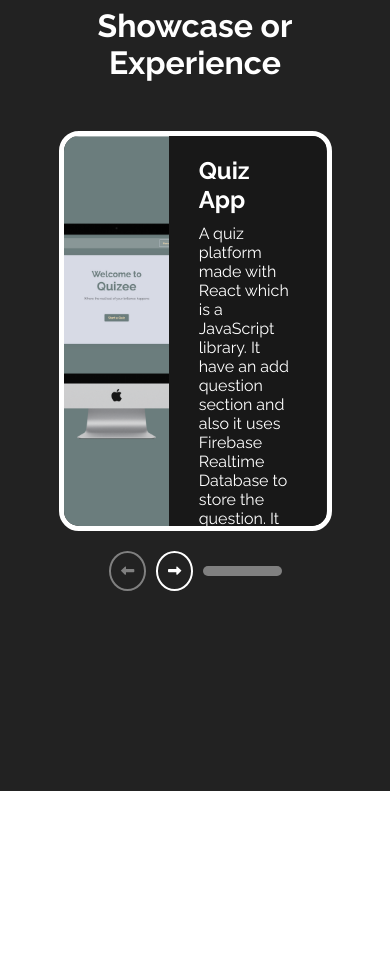
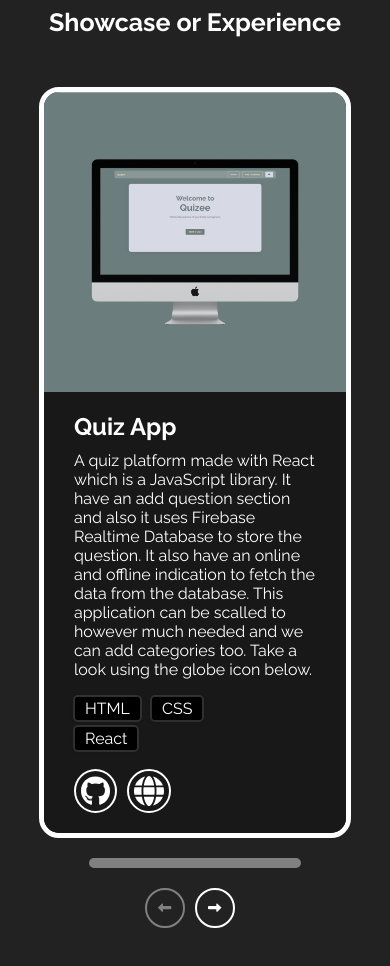
Before and after one commit to naodalemu/react-portfolio, a React (Vite) app: page / in a window 390 px wide. Shown: the part 2820-3786 px from the top of the page. Before the commit the page ends 3611 px from the top, so only its background shows below. Built offline with nearby package versions, Linux system fonts and the light colour scheme.

Commit message:
Fixed the responsiveness of the showcase section now it works on all devices, Hopefully

```diff
--- a/src/components/UI/Projects.jsx
+++ b/src/components/UI/Projects.jsx
@@ -23,8 +23,8 @@
                         {language}
                     </div>
                     <div className={classes.projectLink}>
-                        <a href={props.githubLink} className={classes.githunLink}><FontAwesomeIcon icon={faGithub} /></a>
-                        <a href={props.liveServer} className={classes.liveServer}><FontAwesomeIcon icon={faGlobe} /></a>
+                        <a href={props.githubLink} className={classes.githunLink} target="blank"><FontAwesomeIcon icon={faGithub} /></a>
+                        <a href={props.liveServer} className={classes.liveServer} target="blank"><FontAwesomeIcon icon={faGlobe} /></a>
                     </div>
                 </div>
             </div>
--- a/src/components/UI/Projects.module.css
+++ b/src/components/UI/Projects.module.css
@@ -1,6 +1,6 @@
 .project {
     margin: 20px 0px;
-    height: 400px;
+    height: 350px;
     width: 100%;
     display: flex;
     align-items: center;
@@ -11,7 +11,7 @@
 }
 
 .imageContainer {
-    width: 40%;
+    width: 35%;
     height: 100%;
     background-position: center !important;
     background-size: cover !important;
@@ -19,7 +19,7 @@
 }
 
 .explanationContainer {
-    width: 60%;
+    width: 65%;
     height: 100%;
     padding: 20px 30px;
     background: var(--about-background);
@@ -34,7 +34,6 @@
 
 .languageContainer {
     display: flex;
-    justify-content: end;
 }
 
 .projectAddons {
@@ -49,7 +48,6 @@
 
 .projectLink {
     display: flex;
-    justify-content: end;
 }
 
 .githunLink, .liveServer {
@@ -63,3 +61,81 @@
 .githunLink {
     margin-right: 10px;
 }
+
+@media screen and (max-width: 1100px) {
+    .projectAddons {
+        flex-direction: column;
+        align-items: start;
+    }
+
+    .projectLink {
+        margin-top: 10px;
+    }
+}
+
+@media screen and (max-width: 977px) {
+    .project {
+        height: 430px;
+    }
+
+    .imageContainer {
+        width: 40%;
+    }
+
+    .explanationContainer {
+        width: 60%;
+    }
+
+    .languageContainer {
+        display: grid;
+        grid-template-columns: 1fr 1fr;
+        grid-auto-rows: 30px;
+    }
+}
+
+@media screen and (max-width: 910px) {
+    .project {
+        height: unset;
+        flex-direction: column;
+    }
+
+    .imageContainer {
+        height: 400px;
+        width: 100%;
+        /* background-attachment: fixed !important; */
+    }
+
+    .explanationContainer {
+        height: fit-content;
+        width: 100%;
+    }
+
+    .projectDesc {
+        padding-bottom: 20px;
+    }
+
+    .languageContainer {
+        display: flex;
+    }
+}
+
+@media screen and (max-width: 700px) {
+    .imageContainer {
+        height: 300px;
+    }
+}
+
+
+@media screen and (max-width: 500px) {
+    .languageContainer {
+        display: grid;
+        grid-template-columns: 1fr 1fr;
+        grid-auto-rows: 30px;
+    }
+}
+
+@media screen and (max-width: 370px) {
+    .imageContainer {
+        height: 200px;
+    }
+}
--- a/src/components/sections/Showcase.jsx
+++ b/src/components/sections/Showcase.jsx
@@ -74,6 +74,7 @@
                     liveServer={currentShowcase.liveServer}
                 />
                 <div className={classes.arrowContainer}>
+                    <div className={classes.leftNRightContainer}>
                         <button
                             className={classes.toggleLeft}
                             onClick={toggleLeft}
@@ -96,6 +97,7 @@
                         >
                             <FontAwesomeIcon icon={faRightLong} />
                         </button>
+                    </div>
                     <div className={classes.statusBarContainer}>
                         <div
                             className={classes.statusBar}
--- a/src/components/sections/Showcase.module.css
+++ b/src/components/sections/Showcase.module.css
@@ -42,6 +42,10 @@
     width: 100%;
 }
 
+.leftNRightContainer {
+    display: flex;
+}
+
 .statusBarContainer {
     width: 100%;
     background: gray;
@@ -53,5 +57,32 @@
     height: 10px;
     border-radius: 10px;
     background: var(--primary-inverted);
+    /* background: linear-gradient(to right, rgba(208, 244, 247, 0.5), #d0f4f7, #bcf5fa, #80eef8, #54e8f6, #24deef, #06d4e7); */
     transition: cubic-bezier(0.19, 1, 0.22, 1) 1s;
 }
+
+@media screen and (max-width: 1234px) {
+    .ShowcaseSection {
+        width: 80%;
+    }
+}
+
+@media screen and (max-width: 500px) {
+    .arrowContainer {
+        flex-direction: column-reverse;
+    }
+
+    .leftNRightContainer {
+        padding-top: 20px;
+    }
+
+    .sectionName {
+        font-size: 25px;
+    }
+}
+
+@media screen and (max-width: 370px) {
+    .sectionName {
+        font-size: 20px;
+    }
+}
--- a/src/components/sections/Skills.module.css
+++ b/src/components/sections/Skills.module.css
@@ -67,7 +67,7 @@
   }
 }
 
-@media screen and (max-width: 375px){
+@media screen and (max-width: 380px){
   .sectionTitle {
     font-size: 25px;
   }
```
Lines whose indentation alone changed are shown as unchanged.
